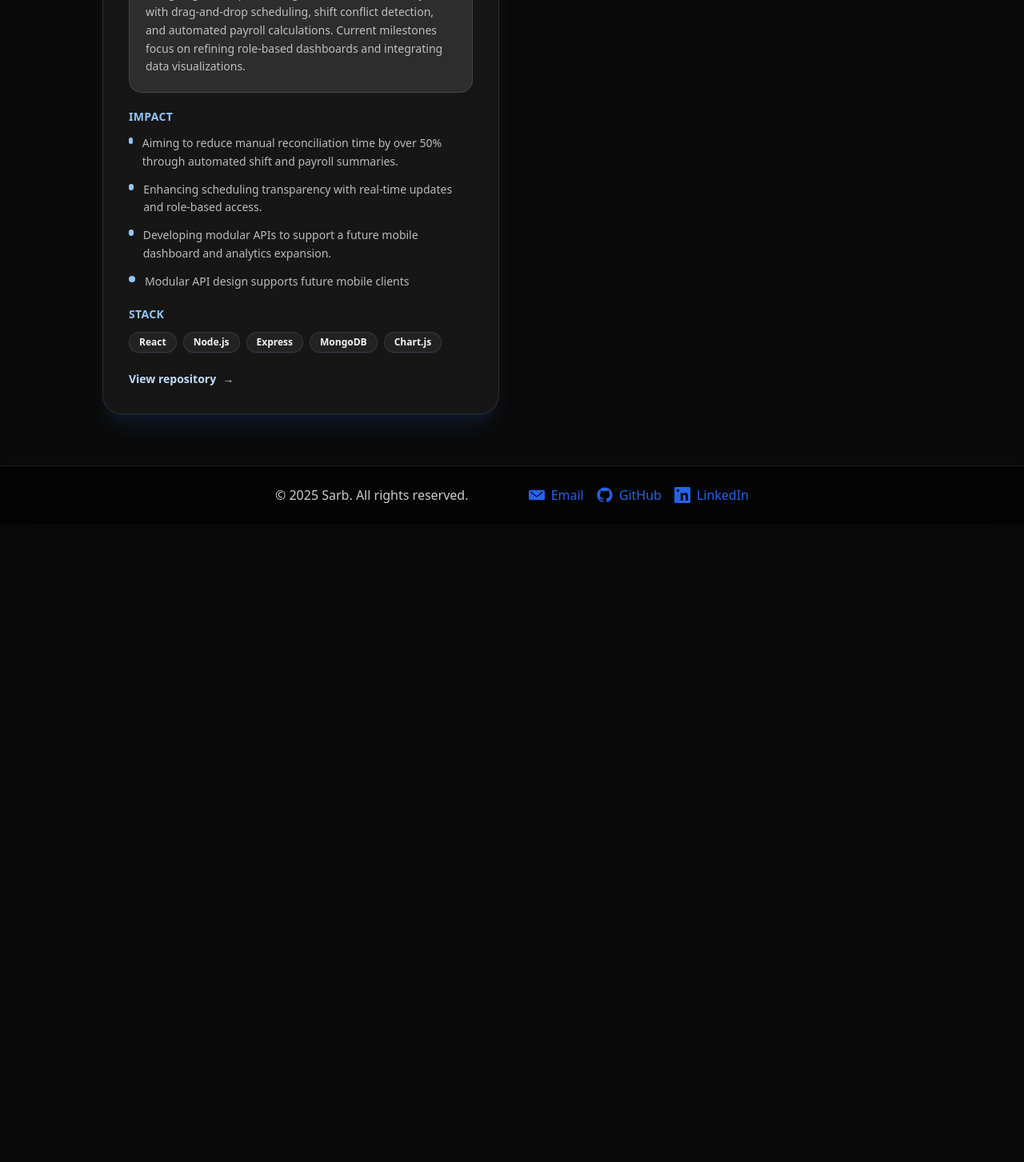
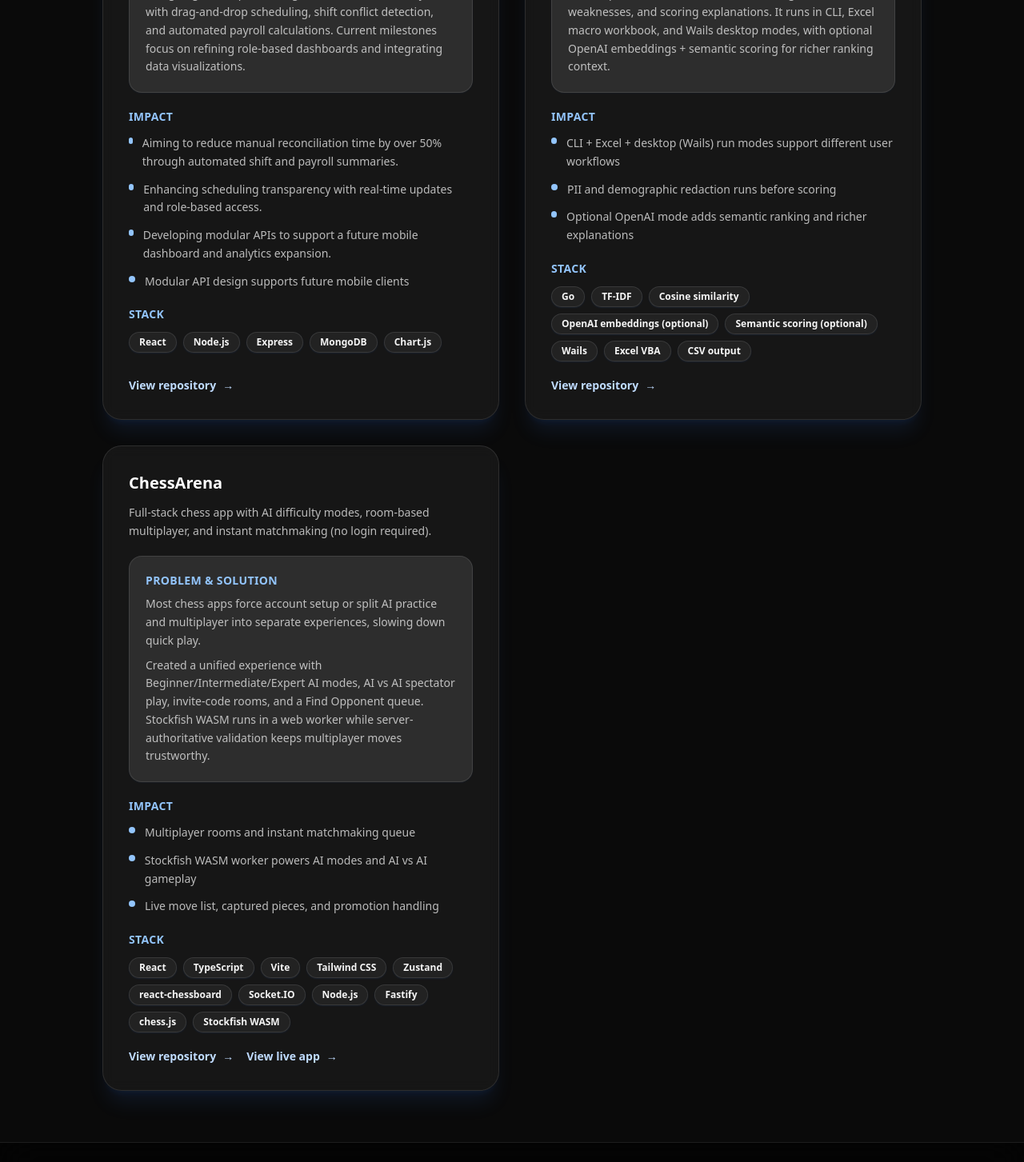
Before and after one commit to sarbzcode/Portfolio, a React (Vite) app: page /projects in a window 1280 px wide. Shown: the part 1320-2773 px from the top of the page at 80% size. Before the commit the page ends 1975 px from the top, so only its background shows below. Built offline with nearby package versions, Linux system fonts and the light colour scheme.

Commit message:
Updating Projects

```diff
--- a/src/pages/Projects.tsx
+++ b/src/pages/Projects.tsx
@@ -1,6 +1,20 @@
 
 import FeaturedProject from "../components/FeaturedProject.tsx";
-const projects = [
+
+type Project = {
+  title: string;
+  summary: string;
+  problem: string;
+  solution: string;
+  techStack: string[];
+  links: {
+    github: string;
+    live?: string;
+  };
+  impact: string[];
+};
+
+const projects: Project[] = [
   {
     title: "Axepress - Campus Event & Noticeboard Platform",
     summary:
@@ -44,7 +58,65 @@ const projects = [
       "Developing modular APIs to support a future mobile dashboard and analytics expansion.",
       "Modular API design supports future mobile clients",
     ],
-  }
+  },
+  {
+    title: "CV-GPT",
+    summary:
+      "Go-powered resume screening tool that ranks resumes against a job description with heuristic scoring + optional OpenAI semantic scoring.",
+    problem:
+      "Resume screening can be inconsistent and time-intensive when teams compare many formats manually against role requirements.",
+    solution:
+      "Built a Go pipeline that accepts .txt/.md/.pdf/.docx/.rtf files and outputs ranked CSV results with strengths, weaknesses, and scoring explanations. It runs in CLI, Excel macro workbook, and Wails desktop modes, with optional OpenAI embeddings + semantic scoring for richer ranking context.",
+    techStack: [
+      "Go",
+      "TF-IDF",
+      "Cosine similarity",
+      "OpenAI embeddings (optional)",
+      "Semantic scoring (optional)",
+      "Wails",
+      "Excel VBA",
+      "CSV output",
+    ],
+    links: {
+      github: "https://github.com/sarbzcode/CV-GPT",
+    },
+    impact: [
+      "CLI + Excel + desktop (Wails) run modes support different user workflows",
+      "PII and demographic redaction runs before scoring",
+      "Optional OpenAI mode adds semantic ranking and richer explanations",
+    ],
+  },
+  {
+    title: "ChessArena",
+    summary:
+      "Full-stack chess app with AI difficulty modes, room-based multiplayer, and instant matchmaking (no login required).",
+    problem:
+      "Most chess apps force account setup or split AI practice and multiplayer into separate experiences, slowing down quick play.",
+    solution:
+      "Created a unified experience with Beginner/Intermediate/Expert AI modes, AI vs AI spectator play, invite-code rooms, and a Find Opponent queue. Stockfish WASM runs in a web worker while server-authoritative validation keeps multiplayer moves trustworthy.",
+    techStack: [
+      "React",
+      "TypeScript",
+      "Vite",
+      "Tailwind CSS",
+      "Zustand",
+      "react-chessboard",
+      "Socket.IO",
+      "Node.js",
+      "Fastify",
+      "chess.js",
+      "Stockfish WASM",
+    ],
+    links: {
+      github: "https://github.com/sarbzcode/ChessArena",
+      live: "https://chess.sarbzcode.com",
+    },
+    impact: [
+      "Multiplayer rooms and instant matchmaking queue",
+      "Stockfish WASM worker powers AI modes and AI vs AI gameplay",
+      "Live move list, captured pieces, and promotion handling",
+    ],
+  },
 ];
 
 declare global {
@@ -141,7 +213,7 @@ export default function Projects() {
                   </div>
                 </div>
 
-                <div className="mt-auto">
+                <div className="mt-auto flex flex-wrap items-center gap-4">
                   <a
                     href={project.links.github}
                     target="_blank"
@@ -151,6 +223,17 @@ export default function Projects() {
                     View repository
                     <span aria-hidden="true">&rarr;</span>
                   </a>
+                  {project.links.live ? (
+                    <a
+                      href={project.links.live}
+                      target="_blank"
+                      rel="noopener noreferrer"
+                      className="inline-flex items-center gap-2 text-sm font-semibold text-blue-600 transition hover:text-blue-800 dark:text-blue-200 dark:hover:text-white"
+                    >
+                      View live app
+                      <span aria-hidden="true">&rarr;</span>
+                    </a>
+                  ) : null}
                 </div>
               </div>
             ))}
```
Also changed, not shown: 4 other files (tests, documents, lock files or other folders).
